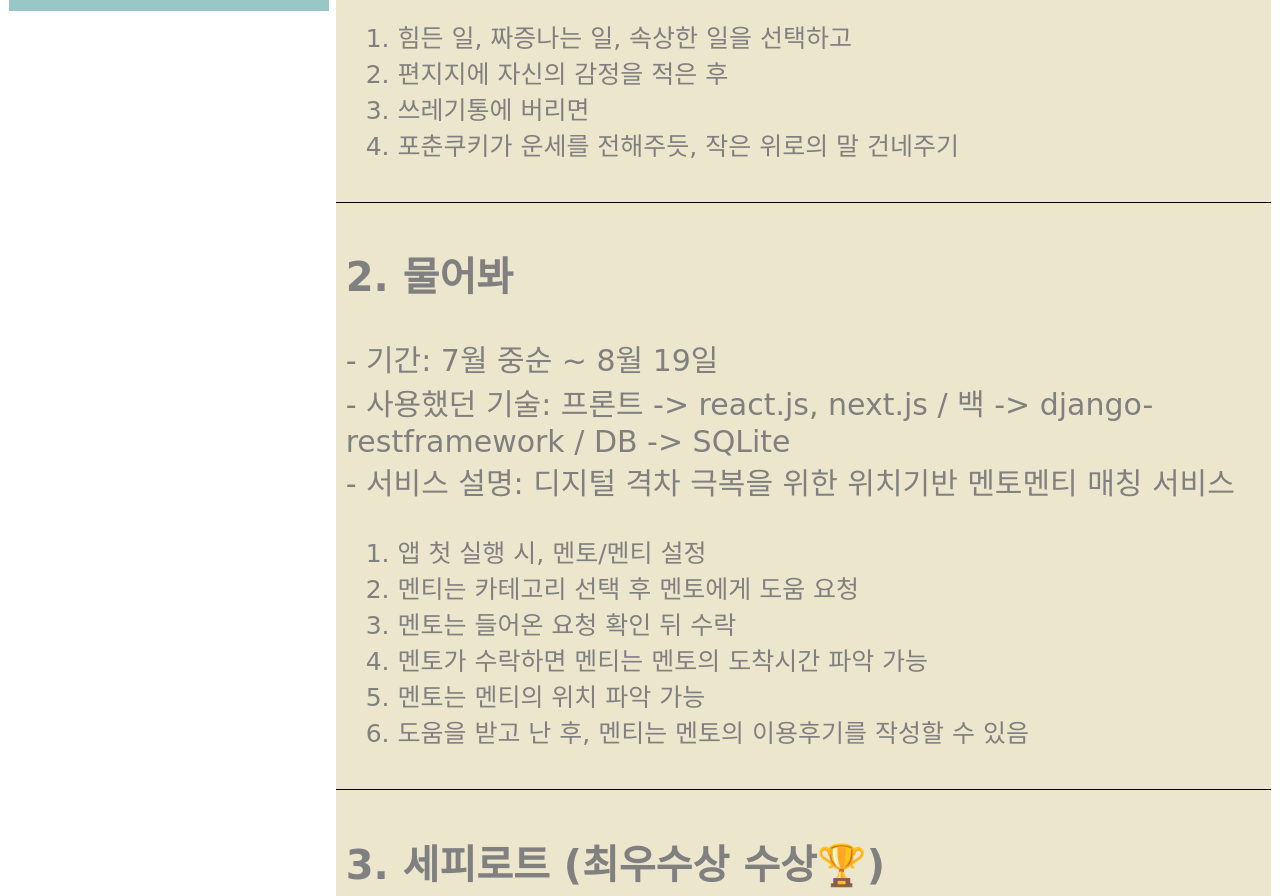
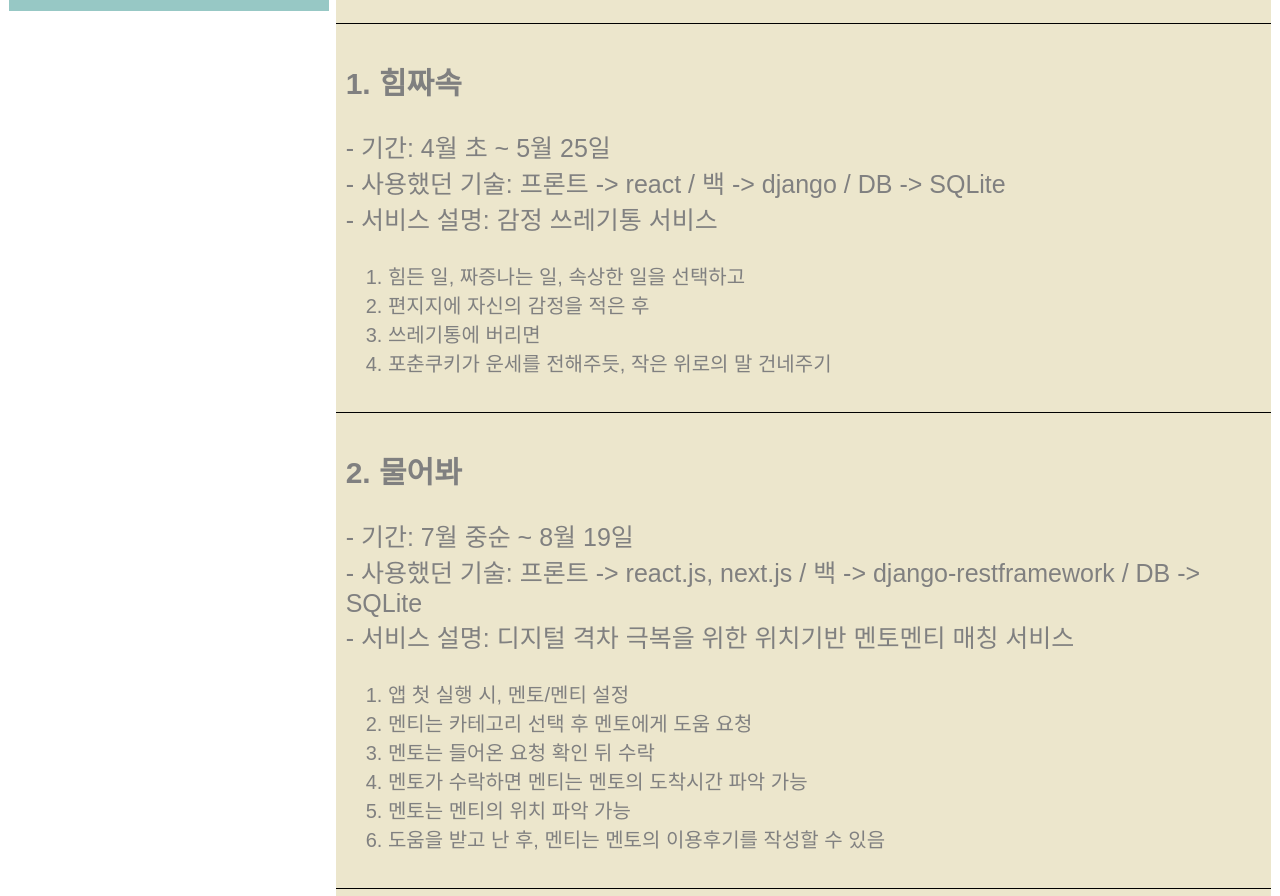
Before and after one commit to sm4640/Webprogramming, a plain HTML site: page activities.html in a window 1280 px wide. Shown: the part 600-1496 px from the top of the page. Drawn offline with Linux system fonts and the light colour scheme; a web font is replaced by a local one.

Commit message:
activities 폰트 수정

```diff
--- a/activities.html
+++ b/activities.html
@@ -63,7 +63,7 @@
         <div style="height: 300px;"></div>
         <hr>
         <div id="Him" class="left-align" style="margin-left: 10px;">
-            <h2 style="font-size: 40px;">1. 힘짜속</h2>
+            <h2 style="font-size: 30px;">1. 힘짜속</h2>
             <p>
                 - 기간: 4월 초 ~ 5월 25일 <br>
                 - 사용했던 기술: 프론트 -> react / 백 -> django / DB -> SQLite <br>
@@ -78,7 +78,7 @@
         </div>
         <hr>
         <div id="Mul" class="left-align" style="margin-left: 10px;">
-            <h2 style="font-size: 40px;">2. 물어봐</h2>
+            <h2 style="font-size: 30px;">2. 물어봐</h2>
             <p>
                 - 기간: 7월 중순 ~ 8월 19일 <br>
                 - 사용했던 기술: 프론트 -> react.js, next.js / 백 -> django-restframework / DB -> SQLite <br>
@@ -95,7 +95,7 @@
         </div>
         <hr>
         <div id="Se" class="left-align" style="margin-left: 10px;">
-            <h2 style="font-size: 40px;">3. 세피로트 (최우수상 수상🏆)</h2>
+            <h2 style="font-size: 30px;">3. 세피로트 (최우수상 수상🏆)</h2>
             <p>
                 - 기간: 10월 말 ~ 11월 12일 <br>
                 - 사용했던 기술: 프론트 -> react.js / 백 -> django-restframework / DB -> MySQL <br>
@@ -110,7 +110,7 @@
         </div>
         <hr>
         <div id="We" class="left-align" style="margin-left: 10px;">
-            <h2 style="font-size: 40px;">4. 위벤트</h2>
+            <h2 style="font-size: 30px;">4. 위벤트</h2>
             <p>
                 - 기간: 9월 초 ~ 진행 중<br>
                 - 사용했던 기술: 프론트 -> react.js / 백 -> django-restframework / DB -> MySQL <br>
--- a/style.css
+++ b/style.css
@@ -423,12 +423,13 @@
 
 .left-align {
     align-self: flex-start;
+    font-family: "Nunito", sans-serif;
 }
 
 .left-align > p {
-    font-size: 30px;
+    font-size: 25px;
 }
 
 .left-align > div {
-    font-size: 25px;
+    font-size: 20px;
 }
```
Also changed, not shown: appendix.html (+2 -0 lines).
